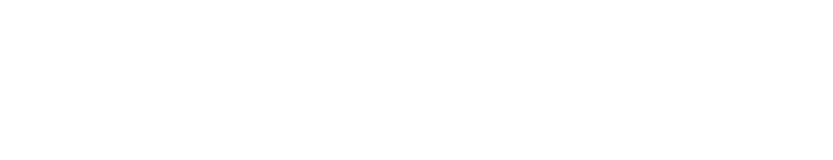
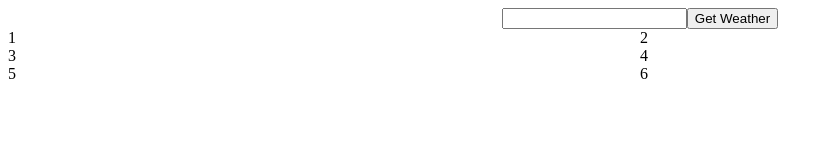
Before and after one commit to Ogurecher/WebWeather, a plain HTML site: page dist/index.html in a window 1280 px wide. Shown: the whole page, without its empty margins (0-833 px from the left). Drawn offline with nearby package versions, Linux system fonts and the light colour scheme.

Commit message:
XML parsing problems

```diff
--- a/dist/index.html
+++ b/dist/index.html
@@ -7,6 +7,21 @@
     </head>
     <body>
         <script src="https://cdnjs.cloudflare.com/ajax/libs/handlebars.js/4.2.0/handlebars.min.js"></script>
+        <script src="main.js"></script>
+        <div id="main">
+            <div class="searchArea">
+                    <input type="text" id="inputCity">
+                    <button onclick="getWeather(document.getElementById('inputCity').value)">Get Weather</button>
+            </div>
+            <div class="outputLayout">
+                <div class="weatherDescription">1</div>
+                <div>2</div>
+                <div>3</div>
+                <div>4</div>
+                <div>5</div>
+                <div>6</div>
+            </div>
+        </div>
     </body>
 
 </html>
--- /dev/null
+++ b/dist/main.js
@@ -0,0 +1,25 @@
+const apiKey = "1a7a782e704e44d6a40130524191809";
+const weatherUrl = "http://api.worldweatheronline.com/premium/v1/weather.ashx";
+const request = new XMLHttpRequest();
+
+getWeather=(city) => {
+    console.log(city);
+    request.open("GET", weatherUrl+"?key="+apiKey+"&q="+city);
+    request.send();
+    request.onreadystatechange=(e)=> {
+        const main = document.getElementById("main");
+        const outputLayout = document.createElement("div");
+        outputLayout.className = "outputLayout";
+        const weatherDescription = document.createElement("div");
+        /*weatherDescription.className = "weatherDescription";
+        const descriptionText = document.createTextNode(request.responseXML.getElementsByTagName("current_condition"));
+        const descriptionText2 = descriptionText.getElementsByTagName("weatherdesc");
+        weatherDescription.appendChild(descriptionText);
+
+        main.appendChild(outputLayout);
+        outputLayout.appendChild(weatherDescription);*/
+
+        console.log(request.responseXML.getElementsByTagName("weatherDesc")[0]);
+        /*console.log(descriptionText2);*/
+    }
+}
--- a/scss/style.scss
+++ b/scss/style.scss
@@ -0,0 +1,13 @@
+.searchArea {
+    display: flex;
+    justify-content: center;
+}
+
+.outputLayout {
+    display: grid;
+    grid-template: 1fr 1fr 1fr / 1fr 1fr;
+}
+
+.weatherDescription {
+
+}
```
Also changed, not shown: dist/css/style.css, 1 other file.
